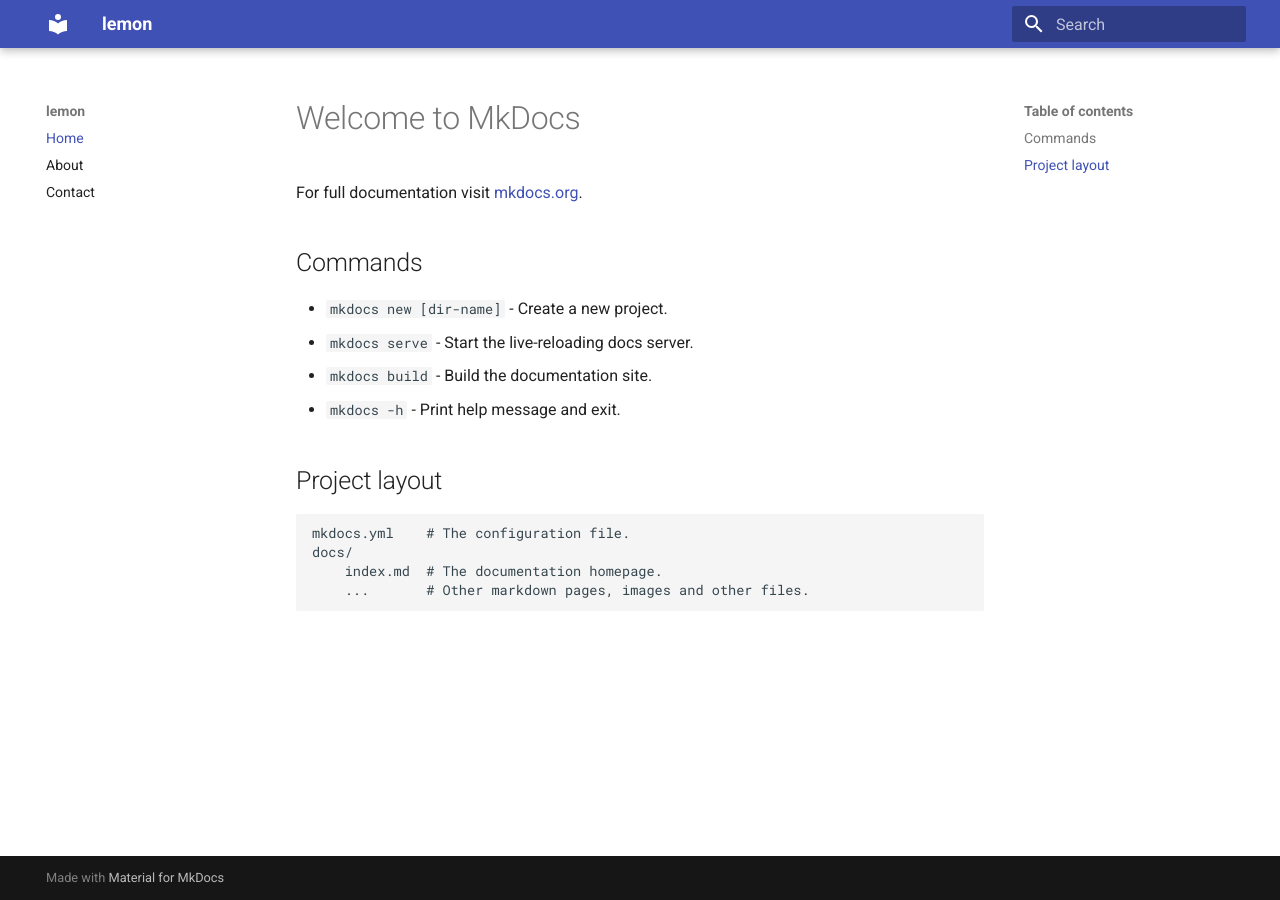
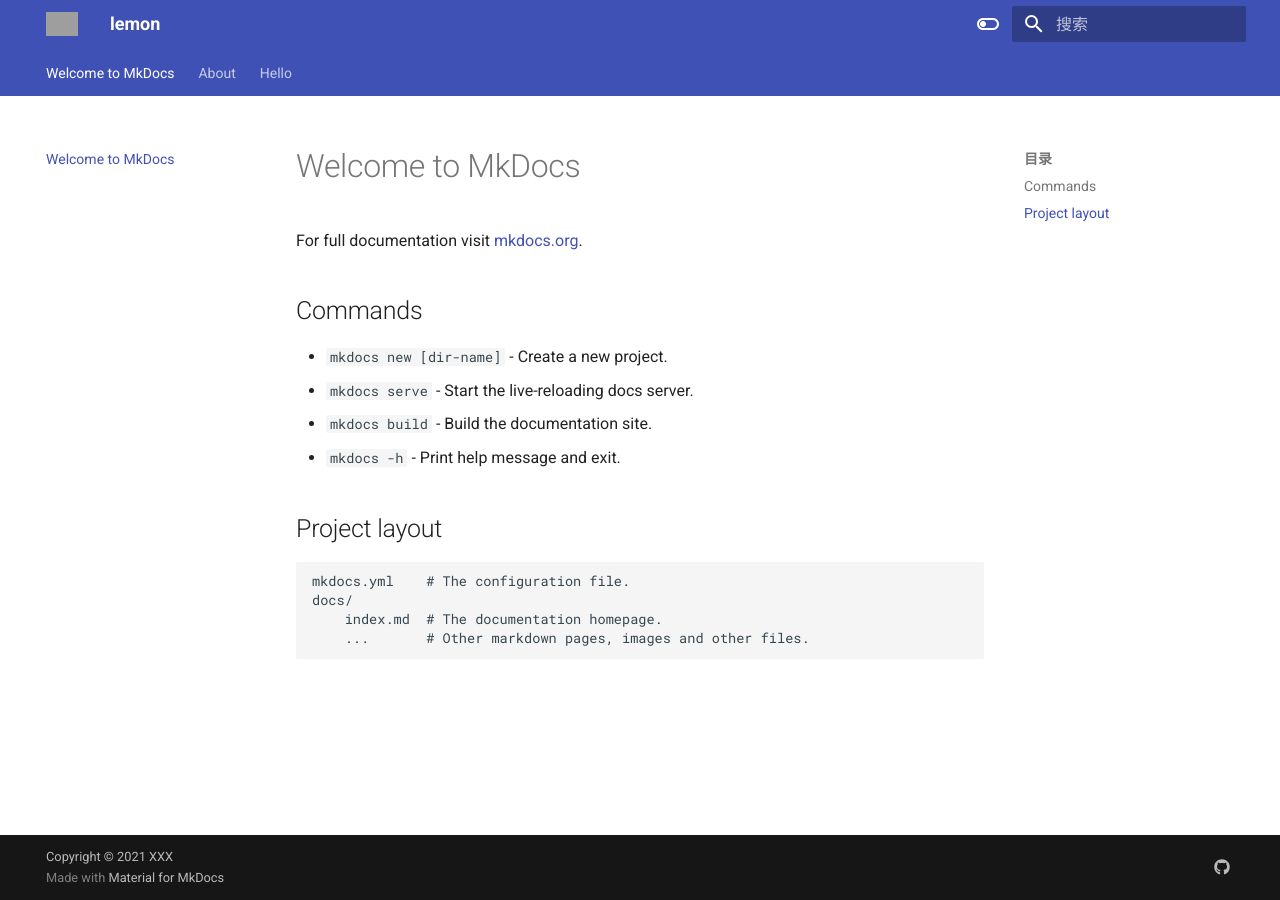
Before and after one commit to Apostle-lemon/Apostle-lemon.github.io, an MkDocs documentation site: the page built from docs/index.md, in a window 1280 px wide. Built offline with MkDocs 1.6.1 and Material for MkDocs 9.7.7, drawn with Linux system fonts in a browser that asks for light colours; grey boxes are pictures that could not be loaded.

```diff
--- a/mkdocs.yml
+++ b/mkdocs.yml
@@ -1,9 +1,41 @@
 site_name: lemon
-
 theme:
   name: material
-
-nav:
-  - Home: index.md
-  - About: about.md
-  - Contact: hello.md
+  language: zh
+  # 网站左上角显示的logo
+  logo: images/logo.jpg
+  # 网站图标
+  favicon: images/favicon.ico
+  features:
+    - navigation.instant
+    - navigation.tabs
+    - navigation.sections
+    - navigation.expand
+    - navigation.top
+  palette:
+    - media: "(prefers-color-scheme: light)"
+      scheme: default
+      primary: indigo
+      accent: red
+      toggle:
+        icon: material/toggle-switch-off-outline
+        name: Switch to dark mode
+    # 深色模式
+    - media: "(prefers-color-scheme: dark)"
+      scheme: slate
+      primary: deep orange
+      accent: red
+      toggle:
+        icon: material/toggle-switch
+        name: Switch to light mode
+extra_css:
+  - stylesheets/extra.css
+markdown_extensions:
+  - attr_list
+copyright: Copyright © 2021 XXX
+extra:
+  # 右下角的超链接
+  social:
+    - icon: fontawesome/brands/github
+      link: #
+      name: github
```
Also changed, not shown: 2 other files.
